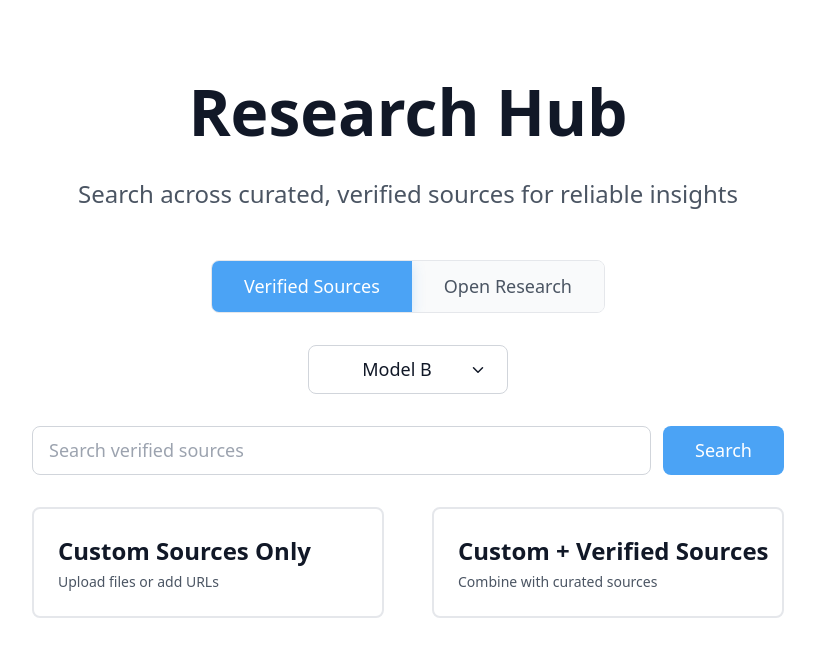
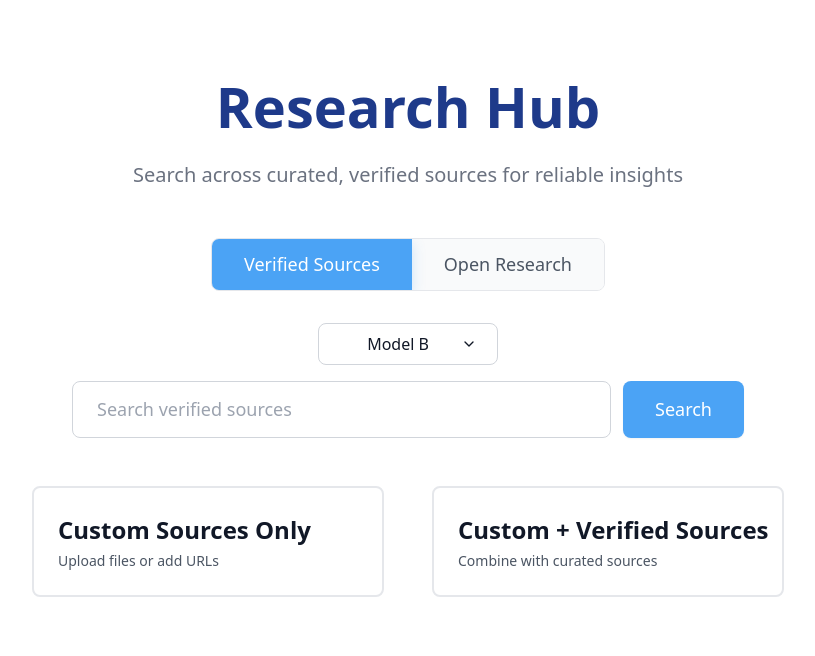
Before and after one commit to NUbivek/searchbar, a Next.js app: page / in a window 1280 px wide. Shown: the top 656 px of the page, without its empty margins (232-1047 px from the left). Built offline with nearby package versions, Linux system fonts and the light colour scheme.

Commit message:
Enhance search bar prominence and styling

```diff
--- a/src/pages/index.js
+++ b/src/pages/index.js
@@ -101,12 +101,12 @@ export default function Home() {
       </Head>
 
       <main className="container mx-auto max-w-[800px] px-6 py-16">
-        {/* Header */}
+        {/* Header - Updated styling */}
         <div className="text-center mb-12">
-          <h1 className="text-[64px] font-bold mb-4">
+          <h1 className="text-[56px] font-bold mb-3 text-[#1E3A8A]">
             Research Hub
           </h1>
-          <p className="text-[24px] text-gray-600">
+          <p className="text-[20px] text-gray-500">
             Search across curated, verified sources for reliable insights
           </p>
         </div>
@@ -139,12 +139,13 @@ export default function Home() {
 
         {activeTab === 'verified' ? (
           <div className="space-y-8">
-            {/* Custom Model Selector Dropdown */}
-            <div className="flex justify-center mb-8">
-              <div className="w-[200px] relative">
+            {/* Search - Enhanced and Centered */}
+            <div className="flex flex-col items-center mb-12">
+              {/* Model Selector - Made more compact */}
+              <div className="w-[180px] mb-4">
                 <button
                   onClick={() => setShowModelDropdown(!showModelDropdown)}
-                  className="w-full px-4 py-2.5 text-[18px] border border-gray-300 rounded-lg
+                  className="w-full px-4 py-2 text-[16px] border border-gray-300 rounded-lg
                             bg-white text-center group hover:border-[#4BA3F5]
                             focus:ring-2 focus:ring-[#4BA3F5]/20 transition-all
                             flex items-center justify-between"
@@ -153,7 +154,7 @@ export default function Home() {
                   <ChevronDown
                     className={`transition-transform duration-200 text-gray-900 mr-1
                       ${showModelDropdown ? 'rotate-180' : ''}`}
-                    size={18}
+                    size={16}
                   />
                 </button>
 
@@ -178,20 +179,24 @@ export default function Home() {
                   </div>
                 )}
               </div>
-            </div>
 
-            {/* Search */}
-            <div className="flex gap-3 mb-12">
+              {/* Search Bar - Made larger and centered */}
+              <div className="w-full max-w-2xl flex gap-3">
                 <input
                   type="text"
                   placeholder="Search verified sources"
-                className="flex-1 px-4 py-2.5 text-[18px] border border-gray-300 rounded-lg"
+                  className="flex-1 px-6 py-3.5 text-[18px] border border-gray-300 rounded-lg
+                           hover:border-[#4BA3F5] focus:border-[#4BA3F5]
+                           focus:ring-2 focus:ring-[#4BA3F5]/20 transition-all
+                           placeholder:text-gray-400"
                 />
-              <button className="px-8 py-2.5 bg-[#4BA3F5] text-white rounded-lg text-[18px]
+                <button className="px-8 py-3.5 bg-[#4BA3F5] text-white rounded-lg text-[18px]
                                 hover:bg-[#3994e8] active:bg-[#2d87db]
-                              transform active:scale-[0.98] transition-all">
+                                transform active:scale-[0.98] transition-all
+                                shadow-sm hover:shadow-md">
                   Search
                 </button>
+              </div>
             </div>
 
             {/* Two Panel Options */}
```
Lines whose indentation alone changed are shown as unchanged.
